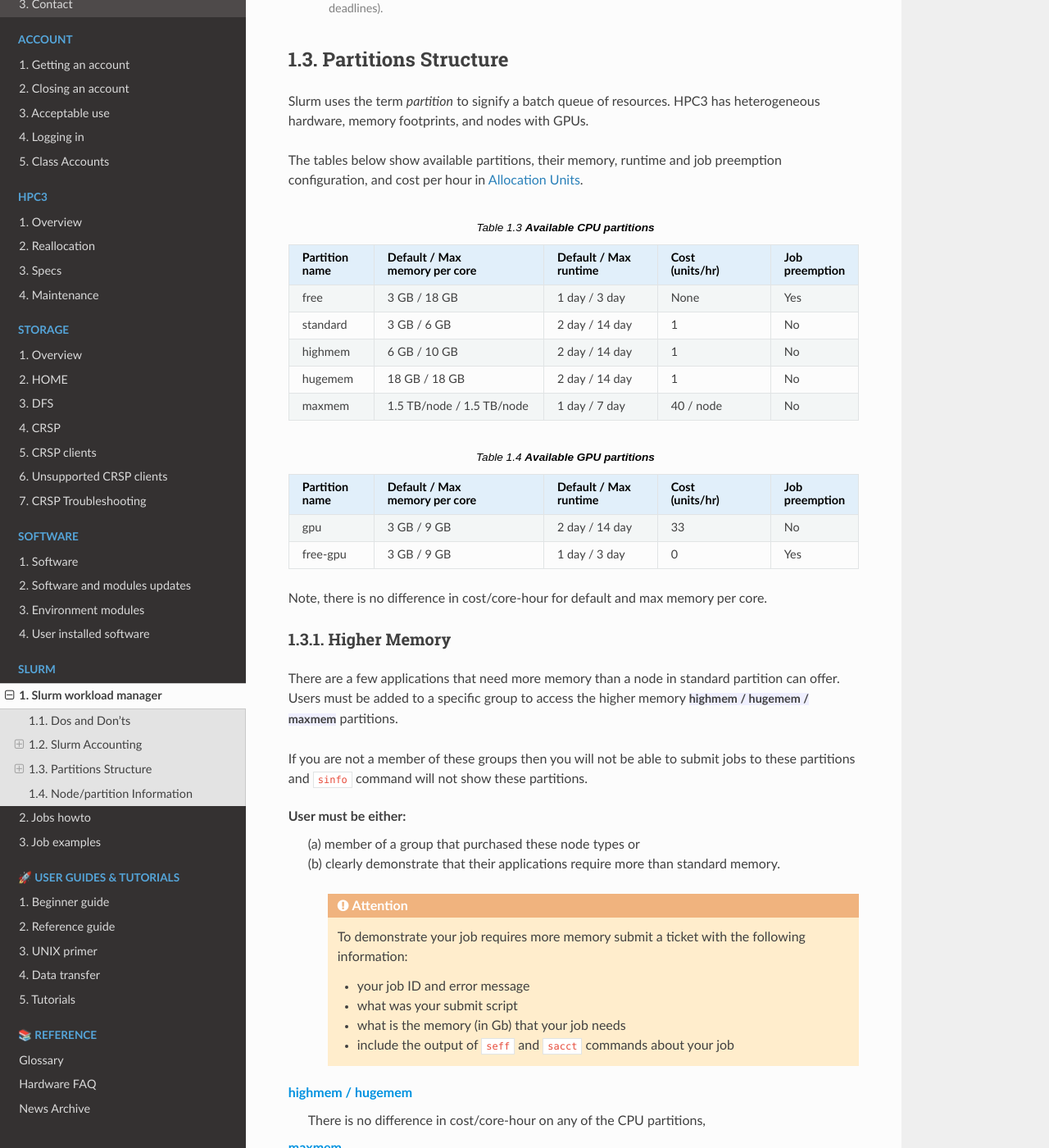
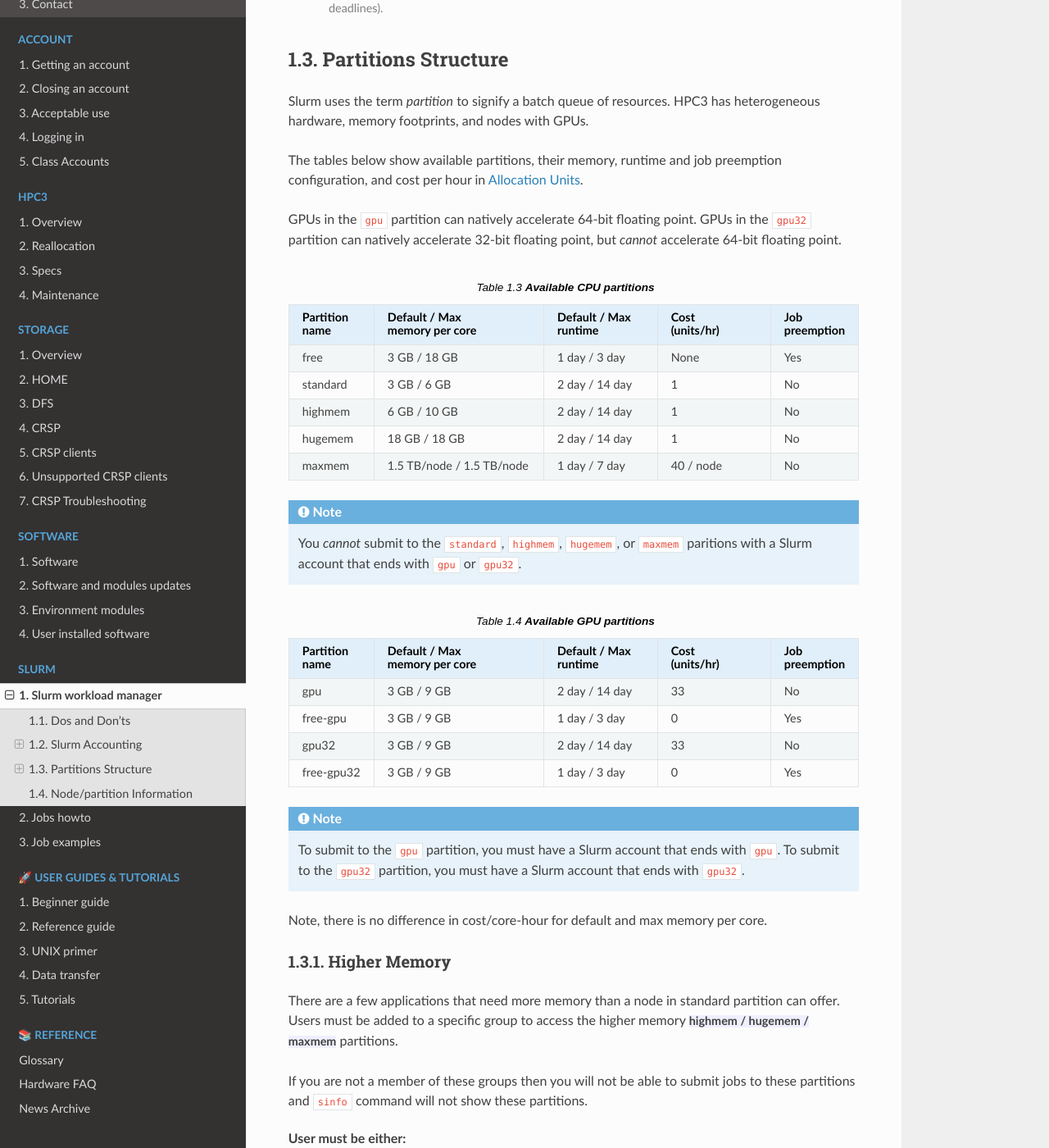
Before and after one commit to RCIC-UCI-Public/website-rcic, a Sphinx documentation site: the page built from docs/source/slurm/slurm.rst, in a window 1280 px wide and 1400 px high, scrolled down 3236 px. Shown: the whole window at 82% size. Built offline with Sphinx 7.4.7 and the Read the Docs theme 3.1.0, drawn with Linux system fonts in a browser that asks for light colours; some of the changed text lies outside the part shown.

Commit message:
Add some information on the gpu32 partition.

```diff
--- a/docs/source/slurm/slurm.rst
+++ b/docs/source/slurm/slurm.rst
@@ -180,6 +180,10 @@
 The tables below show available partitions, their memory, runtime
 and job preemption configuration, and cost per hour in :ref:`units cost`.
 
+GPUs in the ``gpu`` partition can natively accelerate 64-bit floating point.
+GPUs in the ``gpu32`` partition can natively accelerate 32-bit floating point, but *cannot* accelerate 64-bit floating point.
+
+
 .. _available partitions:
 
 .. table:: **Available CPU partitions**
@@ -201,20 +205,33 @@
    +-----------+---------------------------+------------------+-------------+------------+
    | maxmem    | 1.5 TB/node / 1.5 TB/node |  1 day / 7 day   | 40 / node   | No         |
    +-----------+---------------------------+------------------+-------------+------------+
+.. note::
+   You *cannot* submit to the ``standard``, ``highmem``, ``hugemem``, or ``maxmem`` paritions with a Slurm account
+   that ends with ``gpu`` or ``gpu32``.
+
 
 .. table:: **Available GPU partitions**
    :widths: 15 30 20 20 15
    :class: noscroll-table
 
-   +-----------+---------------------------+------------------+-------------+------------+
-   | Partition | Default / Max             | Default / Max    | Cost        | Job        |
-   |           |                           |                  |             |            |
-   | name      | memory per core           | runtime          | (units/hr)  | preemption |
-   +===========+===========================+==================+=============+============+
-   | gpu       | 3 GB / 9 GB               | 2 day / 14 day   | 33          | No         |
-   +-----------+---------------------------+------------------+-------------+------------+
-   | free-gpu  | 3 GB / 9 GB               | 1 day / 3 day    | 0           | Yes        |
-   +-----------+---------------------------+------------------+-------------+------------+
+   +------------+---------------------------+------------------+-------------+------------+
+   | Partition  | Default / Max             | Default / Max    | Cost        | Job        |
+   |            |                           |                  |             |            |
+   | name       | memory per core           | runtime          | (units/hr)  | preemption |
+   +============+===========================+==================+=============+============+
+   | gpu        | 3 GB / 9 GB               | 2 day / 14 day   | 33          | No         |
+   +------------+---------------------------+------------------+-------------+------------+
+   | free-gpu   | 3 GB / 9 GB               | 1 day / 3 day    | 0           | Yes        |
+   +------------+---------------------------+------------------+-------------+------------+
+   | gpu32      | 3 GB / 9 GB               | 2 day / 14 day   | 33          | No         |
+   +------------+---------------------------+------------------+-------------+------------+
+   | free-gpu32 | 3 GB / 9 GB               | 1 day / 3 day    | 0           | Yes        |
+   +------------+---------------------------+------------------+-------------+------------+
+
+
+.. note::
+   To submit to the ``gpu`` partition, you must have a Slurm account that ends with ``gpu``.
+   To submit to the ``gpu32`` partition, you must have a Slurm account that ends with ``gpu32``.
 
 Note, there is no difference in cost/core-hour for default and max memory per core.
 
@@ -256,8 +273,8 @@
 GPU-enabled
 ^^^^^^^^^^^
 
-:bluelight:`gpu`
-  You must have a *GPU Lab account* and you must specify it in order to submit
+:bluelight:`gpu and gpu32`
+  You must have a *GPU* or *GPU32 Lab account* and you must specify it in order to submit
   jobs to these partitions. This is because of differential charging.
   There are NO personal GPU accounts.
 
```
